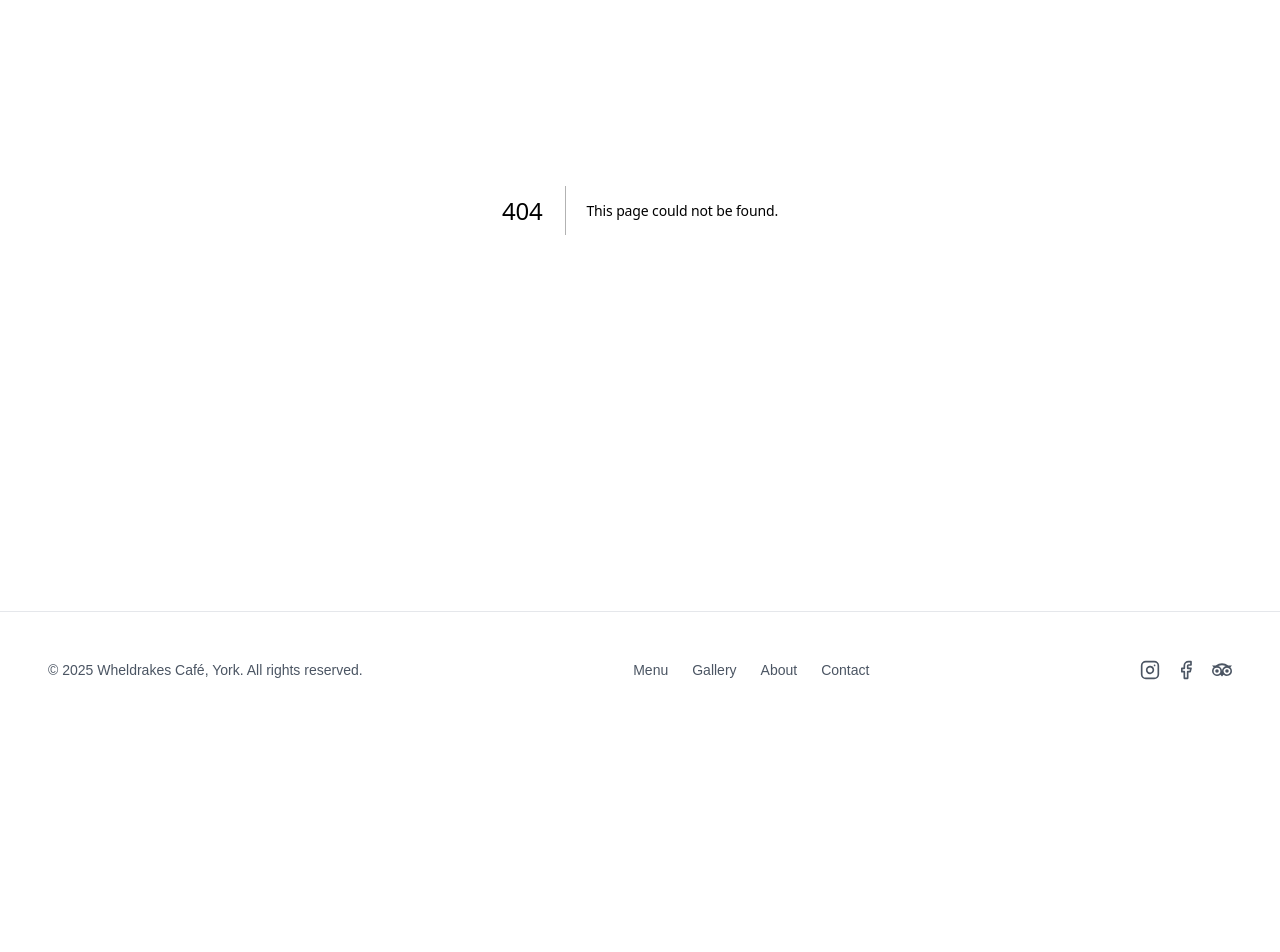
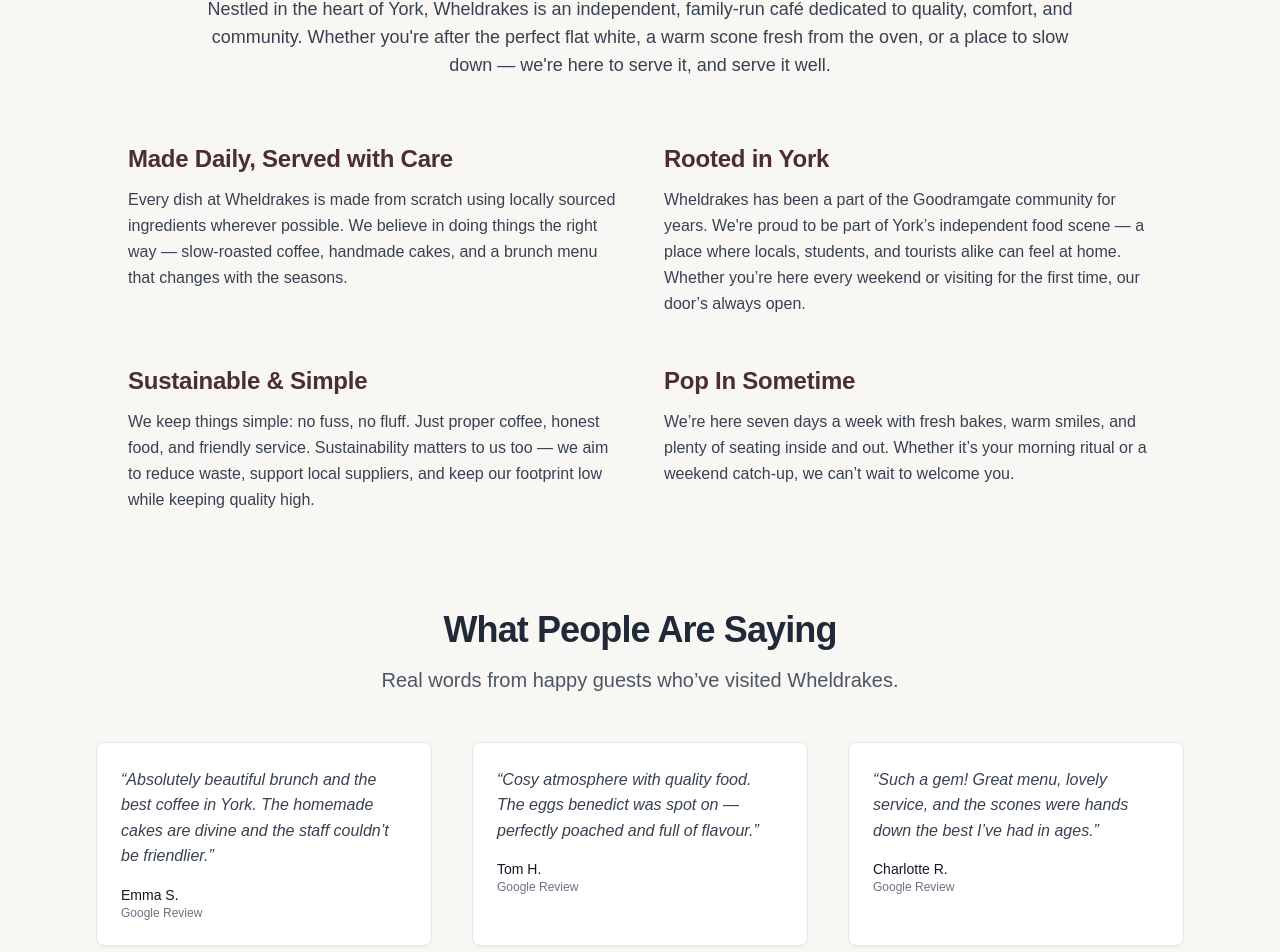
Before and after one commit to lukevonbergen/wheldrakes, a Next.js app: page /about in a window 1280 px wide. Before the commit this address had no page. Shown: the part 315-1267 px from the top of the page. Before the commit the page ends 1043 px from the top, so only its background shows below. Built offline with nearby package versions, Linux system fonts and the light colour scheme; a web font is replaced by a local one.

Commit message:
Reviews and About

```diff
--- /dev/null
+++ b/app/about/page.js
@@ -0,0 +1,64 @@
+import Reviews from '@/components/testimonials/Testimonials_1'
+
+export const metadata = {
+  title: "About | Wheldrakes",
+  description:
+    "Learn more about Wheldrakes Café in York – our story, our passion for fresh food and coffee, and the people behind the scenes.",
+};
+
+export default function AboutPage() {
+  return (
+    <main className="bg-[#f9f7f4] py-24 px-6 md:px-12 text-gray-800">
+      <div className="max-w-4xl mx-auto text-center mb-16">
+        <h1 className="text-4xl md:text-5xl font-extrabold text-[#4b2e2e] mb-6">Our Story</h1>
+        <p className="text-lg text-gray-700">
+          Nestled in the heart of York, Wheldrakes is an independent, family-run café dedicated to quality, comfort, and community.
+          Whether you're after the perfect flat white, a warm scone fresh from the oven, or a place to slow down —
+          we're here to serve it, and serve it well.
+        </p>
+      </div>
+
+      <div className="max-w-5xl mx-auto grid grid-cols-1 md:grid-cols-2 gap-12 items-start">
+        {/* Mission */}
+        <div>
+          <h2 className="text-2xl font-semibold mb-3 text-[#4b2e2e]">Made Daily, Served with Care</h2>
+          <p className="text-gray-700 leading-relaxed">
+            Every dish at Wheldrakes is made from scratch using locally sourced ingredients wherever possible.
+            We believe in doing things the right way — slow-roasted coffee, handmade cakes, and a brunch menu
+            that changes with the seasons.
+          </p>
+        </div>
+
+        {/* Family/Local focus */}
+        <div>
+          <h2 className="text-2xl font-semibold mb-3 text-[#4b2e2e]">Rooted in York</h2>
+          <p className="text-gray-700 leading-relaxed">
+            Wheldrakes has been a part of the Goodramgate community for years. We're proud to be part of York’s
+            independent food scene — a place where locals, students, and tourists alike can feel at home.
+            Whether you’re here every weekend or visiting for the first time, our door’s always open.
+          </p>
+        </div>
+
+        {/* Commitment */}
+        <div>
+          <h2 className="text-2xl font-semibold mb-3 text-[#4b2e2e]">Sustainable & Simple</h2>
+          <p className="text-gray-700 leading-relaxed">
+            We keep things simple: no fuss, no fluff. Just proper coffee, honest food, and friendly service.
+            Sustainability matters to us too — we aim to reduce waste, support local suppliers, and keep our
+            footprint low while keeping quality high.
+          </p>
+        </div>
+
+        {/* Invitation */}
+        <div>
+          <h2 className="text-2xl font-semibold mb-3 text-[#4b2e2e]">Pop In Sometime</h2>
+          <p className="text-gray-700 leading-relaxed">
+            We’re here seven days a week with fresh bakes, warm smiles, and plenty of seating inside and out.
+            Whether it’s your morning ritual or a weekend catch-up, we can’t wait to welcome you.
+          </p>
+        </div>
+      </div>
+      <Reviews />
+    </main>
+  );
+}
--- a/components/findus/FindUs_1.jsx
+++ b/components/findus/FindUs_1.jsx
@@ -1,26 +1,14 @@
 export default function HowToFindUs() {
   return (
-    <section className="relative bg-[#f9f7f4] py-24 px-6 md:px-12">
-      {/* Full-width Google Map */}
-      <div className="absolute inset-0">
-        <iframe
-          title="Wheldrakes Location"
-          src="https://www.google.com/maps/embed?pb=!1m18!1m12!1m3!1d2361.603951880767!2d-1.0799383841620833!3d53.96182357971413!2m3!1f0!2f0!3f0!3m2!1i1024!2i768!4f13.1!3m3!1m2!1s0x487931a5f1d65a43%3A0xc2fdc2a514fe6b9c!2sWheldrakes%2C%205C%20Goodramgate%2C%20York%20YO1%207LJ!5e0!3m2!1sen!2suk!4v1718521040000!5m2!1sen!2suk"
-          width="100%"
-          height="100%"
-          style={{ border: 0 }}
-          allowFullScreen=""
-          loading="lazy"
-          referrerPolicy="no-referrer-when-downgrade"
-        ></iframe>
-        {/* Overlay tint for readability */}
-        <div className="absolute inset-0 bg-[#f9f7f4]/70 backdrop-blur-sm" />
-      </div>
+    <section className="bg-[#f9f7f4] py-24 px-6 md:px-12 border-t border-gray-200">
+      <div className="max-w-7xl mx-auto flex flex-col md:flex-row items-center gap-12">
 
-      {/* Text on top of map */}
-      <div className="relative z-10 max-w-4xl mx-auto text-center text-[#4b2e2e]">
-        <h2 className="text-3xl md:text-4xl font-bold mb-4">How to Find Us</h2>
-        <p className="text-lg md:text-xl mb-6 text-gray-700">
+        {/* Text Content */}
+        <div className="md:w-1/2 text-center md:text-left text-[#4b2e2e]">
+          <h2 className="text-3xl md:text-4xl font-bold mb-4 tracking-tight">
+            How to Find Us
+          </h2>
+          <p className="text-lg text-gray-700 mb-4">
             We’re located just a stone’s throw from York Minster — perfect for breakfast, coffee, or cake after a wander through the Shambles.
           </p>
           <p className="text-md text-gray-700 leading-relaxed">
@@ -33,6 +21,21 @@ export default function HowToFindUs() {
             Tuesday & Wednesday: Closed
           </p>
         </div>
+
+        {/* Map */}
+        <div className="md:w-1/2 w-full h-80 md:h-96 rounded-lg overflow-hidden shadow-md border">
+          <iframe
+            title="Wheldrakes Location"
+            src="https://www.google.com/maps/embed?pb=!1m18!1m12!1m3!1d2361.603951880767!2d-1.0799383841620833!3d53.96182357971413!2m3!1f0!2f0!3f0!3m2!1i1024!2i768!4f13.1!3m3!1m2!1s0x487931a5f1d65a43%3A0xc2fdc2a514fe6b9c!2sWheldrakes%2C%205C%20Goodramgate%2C%20York%20YO1%207LJ!5e0!3m2!1sen!2suk!4v1718521040000!5m2!1sen!2suk"
+            width="100%"
+            height="100%"
+            style={{ border: 0 }}
+            allowFullScreen=""
+            loading="lazy"
+            referrerPolicy="no-referrer-when-downgrade"
+          ></iframe>
+        </div>
+      </div>
     </section>
   );
 }
--- a/components/navigation/Nav_1.jsx
+++ b/components/navigation/Nav_1.jsx
@@ -7,7 +7,7 @@ export default function Navbar() {
 
   return (
     <header className="bg-[#f9f7f4] w-full py-3 px-4 md:px-8 sticky top-0 z-50">
-      <div className="max-w-7xl mx-auto bg-white rounded-full shadow-md px-6 py-4 flex items-center justify-between">
+      <div className="max-w-7xl mx-auto bg-white rounded-full shadow-md px-6 py-6 flex items-center justify-between">
 
         {/* Left: Logo + Links */}
         <div className="flex items-center gap-8">
--- a/components/testimonials/Testimonials_1.jsx
+++ b/components/testimonials/Testimonials_1.jsx
@@ -1,28 +1,31 @@
 export default function Testimonials() {
   return (
-    <section className="bg-gray-50 py-24 px-6 md:px-12 border-t border-gray-100">
+    <section className="bg-[#f9f7f4] py-24 px-6 md:px-12 border-t border-gray-100">
       <div className="max-w-6xl mx-auto text-center">
         <h2 className="text-3xl md:text-4xl font-bold mb-4 tracking-tight">What People Are Saying</h2>
         <p className="text-lg md:text-xl text-gray-600 mb-12">
-          Real feedback from happy clients who’ve launched their sites with us.
+          Real words from happy guests who’ve visited Wheldrakes.
         </p>
 
         <div className="grid md:grid-cols-3 gap-10 text-left">
           {[
             {
-              quote: "Incredible speed. My site was live in 2 days and looks amazing on mobile.",
-              name: "Sarah J.",
-              title: "Local Bakery Owner",
+              quote:
+                "Absolutely beautiful brunch and the best coffee in York. The homemade cakes are divine and the staff couldn’t be friendlier.",
+              name: "Emma S.",
+              title: "Google Review",
             },
             {
-              quote: "The design is clean, simple, and actually works for my business.",
-              name: "Darren L.",
-              title: "Personal Trainer",
+              quote:
+                "Cosy atmosphere with quality food. The eggs benedict was spot on — perfectly poached and full of flavour.",
+              name: "Tom H.",
+              title: "Google Review",
             },
             {
-              quote: "Way better than anything I built on Wix. Highly recommend.",
-              name: "Aisha M.",
-              title: "Freelance Copywriter",
+              quote:
+                "Such a gem! Great menu, lovely service, and the scones were hands down the best I’ve had in ages.",
+              name: "Charlotte R.",
+              title: "Google Review",
             },
           ].map(({ quote, name, title }, i) => (
             <div key={i} className="p-6 bg-white rounded-lg border shadow-sm">
```
Lines whose indentation alone changed are shown as unchanged.
